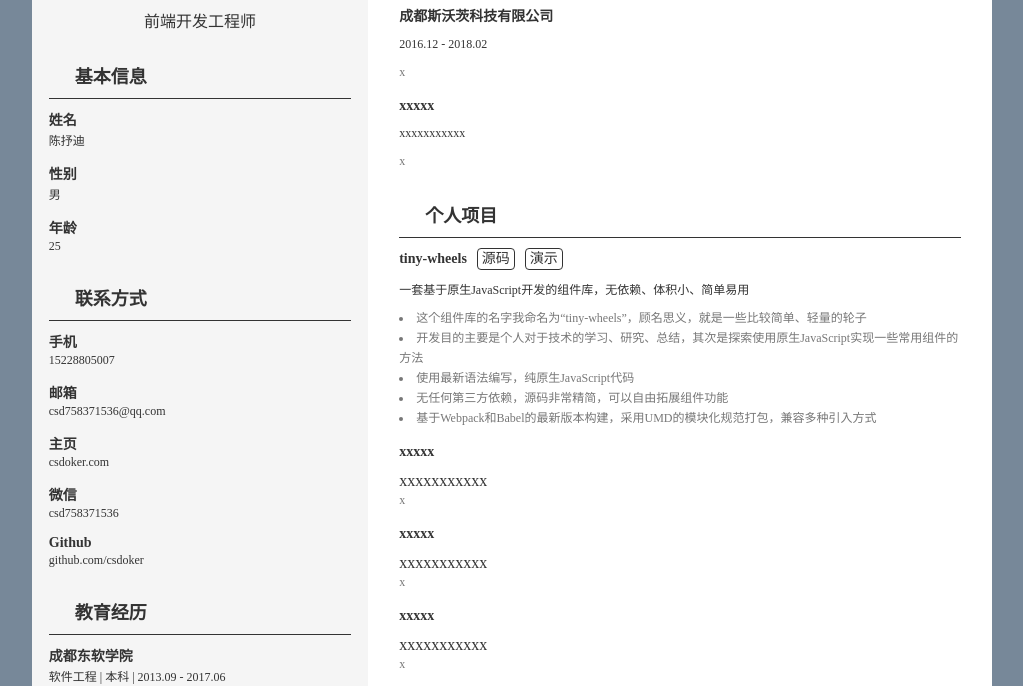
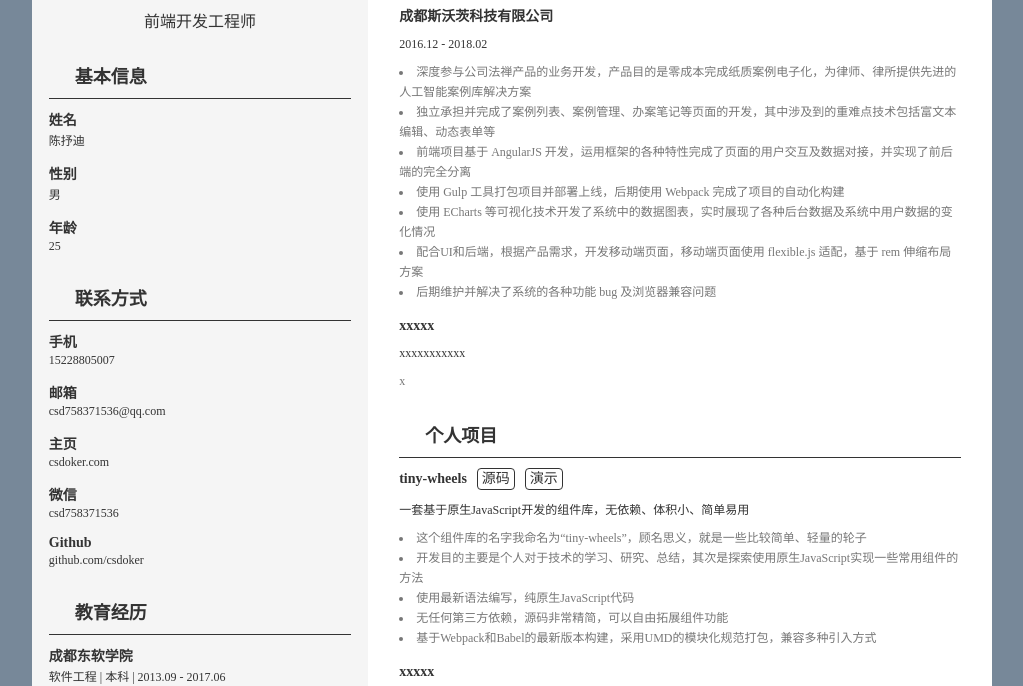
Before and after one commit to csdoker/Resume, a plain HTML site: page index.html in a window 1280 px wide. Shown: the part 120-806 px from the top of the page, without its empty margins (128-1151 px from the left). Drawn offline with Linux system fonts and the light colour scheme.

Commit message:
完成工作经历模块一

```diff
--- a/index.html
+++ b/index.html
@@ -127,7 +127,7 @@
             <div class="item">
               <div class="item-title">前端数据可视化</div>
               <div class="item-content">
-                Echarts D3
+                ECharts D3
               </div>
             </div>
             <div class="item">
@@ -159,7 +159,17 @@
               <div class="item-title">成都斯沃茨科技有限公司</div>
               <div class="item-subtitle">2016.12 - 2018.02</div>
               <div class="item-content">
-                x
+                <ul class="item-intro-wrapper">
+                  <li class="item-intro">
+                    深度参与公司法禅产品的业务开发，产品目的是零成本完成纸质案例电子化，为律师、律所提供先进的人工智能案例库解决方案
+                  </li>
+                  <li class="item-intro">独立承担并完成了案例列表、案例管理、办案笔记等页面的开发，其中涉及到的重难点技术包括富文本编辑、动态表单等</li>
+                  <li class="item-intro">前端项目基于 AngularJS 开发，运用框架的各种特性完成了页面的用户交互及数据对接，并实现了前后端的完全分离</li>
+                  <li class="item-intro">使用 Gulp 工具打包项目并部署上线，后期使用 Webpack 完成了项目的自动化构建</li>
+                  <li class="item-intro">使用 ECharts 等可视化技术开发了系统中的数据图表，实时展现了各种后台数据及系统中用户数据的变化情况</li>
+                  <li class="item-intro">配合UI和后端，根据产品需求，开发移动端页面，移动端页面使用 flexible.js 适配，基于 rem 伸缩布局方案</li>
+                  <li class="item-intro">后期维护并解决了系统的各种功能 bug 及浏览器兼容问题</li>
+                </ul>
               </div>
             </div>
             <div class="item">
@@ -200,21 +210,21 @@
             </div>
             <div class="item">
               <div class="item-title">xxxxx</div>
-              <div class="item-intro">xxxxxxxxxxx</div>
+              <div class="item-subtitle">xxxxxxxxxxx</div>
               <div class="item-content">
                 x
               </div>
             </div>
             <div class="item">
               <div class="item-title">xxxxx</div>
-              <div class="item-intro">xxxxxxxxxxx</div>
+              <div class="item-subtitle">xxxxxxxxxxx</div>
               <div class="item-content">
                 x
               </div>
             </div>
             <div class="item">
               <div class="item-title">xxxxx</div>
-              <div class="item-intro">xxxxxxxxxxx</div>
+              <div class="item-subtitle">xxxxxxxxxxx</div>
               <div class="item-content">
                 x
               </div>
```
